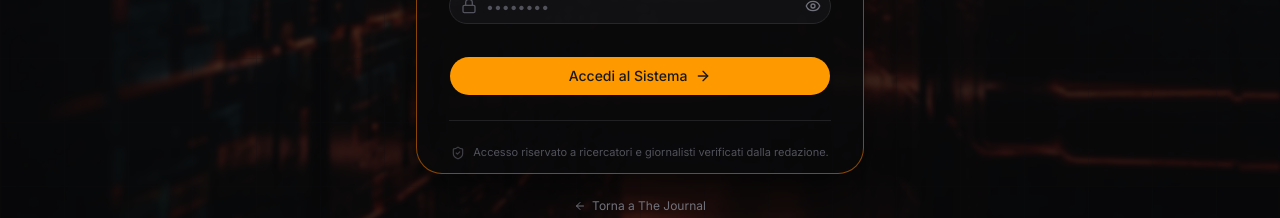
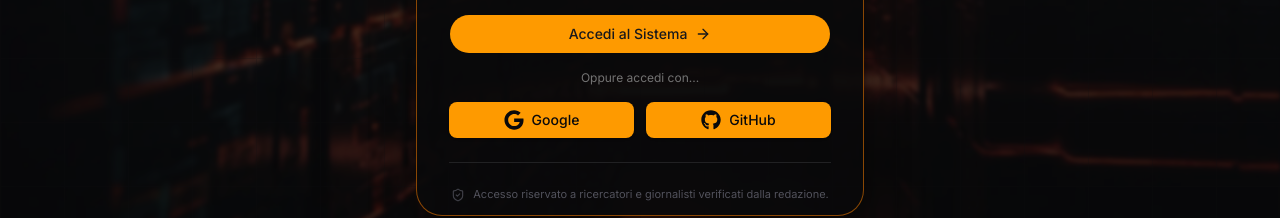
Before and after one commit to cp985/TheJournal, a Next.js app: page /login in a window 1280 px wide. Shown: the part 518-736 px from the top of the page. Built offline with nearby package versions, Linux system fonts and the light colour scheme; no server answers.

Commit message:
improve oauth

```diff
--- a/src/action/action.ts
+++ b/src/action/action.ts
@@ -285,6 +285,24 @@ export const userLogin = async (
 }
 
 
+//oauth login/signup
+
+export async function userOauth(provider: "google" | "github") {
+  try {
+    await signIn(provider, { redirectTo: "/profile" });
+  } catch (error) {
+    if (error instanceof Error && error.message.includes("NEXT_REDIRECT")) {
+      throw error;
+    }
+
+    if (error instanceof AuthError) {
+      return { success: false, message: "auth-error" };
+    }
+
+    throw error;
+  }
+}
+
 //sendmail action
 
 const userSendEmailZodSchema = z
--- a/src/app/(public)/login/page.tsx
+++ b/src/app/(public)/login/page.tsx
@@ -14,6 +14,7 @@ import { useActionState } from "react";
 import {
   userSignUp,
   userLogin,
+  userOauth,
   type SignUpFormState,
   type LoginFormState,
 } from "@/action/action";
@@ -28,6 +29,8 @@ import {
   ArrowLeft,
   ArrowRight,
 } from "lucide-react";
+
+import { FaGoogle, FaGithub } from "react-icons/fa6";
 
 import { useLanguage } from "@/context/maincontext";
 
@@ -415,6 +418,36 @@ function LoginComponent() {
                 )}
               </Button>
 
+              <div className="relative my-4 text-center text-xs text-muted-foreground ">
+                {t.login.or}
+              </div>
+
+              {/* BOTTONI OAUTH (FUORI DAL FORM CREDENTIALS) */}
+                            <div className="relative my-4 text-center text-xs text-muted-foreground uppercase"></div>
+
+              <div className="flex flex-row gap-3">
+                {/* Bottone Google */}
+                <button
+                  type="button"
+                  onClick={() => userOauth("google")}
+                  className="flex-1 flex items-center justify-center gap-2 bg-amber-500 hover:bg-amber-700 text-zinc-950 font-medium py-2 px-4 rounded-md transition-colors duration-200 shadow-sm"
+                >
+                  <FaGoogle className="h-5 w-5" />
+
+                  <span>{isSignUp ? "Google" : "Google"}</span>
+                </button>
+
+                {/* Bottone GitHub */}
+                <button
+                  type="button"
+                  onClick={() => userOauth("github")}
+                  className="flex-1 flex items-center justify-center gap-2 bg-amber-500 hover:bg-amber-700 text-zinc-950 font-medium py-2 px-4 rounded-md transition-colors duration-200 shadow-sm"
+                >
+                  <FaGithub className="h-5 w-5" />
+                  <span>{isSignUp ? "GitHub" : "GitHub"}</span>
+                </button>
+              </div>
+
               {/* Error box */}
 
               {((formData.errors && Object.keys(formData.errors).length > 0) ||
@@ -434,7 +467,6 @@ function LoginComponent() {
                         ([field, messages]) => {
                           if (!messages || messages.length === 0) return null;
                           const errorKey = messages[0];
-                          // Recupera la traduzione oppure usa una chiave di fallback
                           const translatedMessage =
                             (t.login.errors as Record<string, string>)[
                               errorKey
--- a/src/auth/auth.ts
+++ b/src/auth/auth.ts
@@ -1,87 +1,163 @@
-import NextAuth, { DefaultSession } from "next-auth";
-import { JWT } from "next-auth/jwt";
-import Credentials from "next-auth/providers/credentials";
+// import NextAuth, { DefaultSession } from "next-auth";
+// import { JWT } from "next-auth/jwt";
+// import Credentials from "next-auth/providers/credentials";
 
-declare module "next-auth" {
-  interface User {
-    username?: string;
-    role?: string;
-  }
+// declare module "next-auth" {
+//   interface User {
+//     username?: string;
+//     role?: string;
+//   }
 
-  interface Session {
-    user: {
-      id?: string;
-      email?: string;
-      username?: string;
-      role?: string;
-    } & DefaultSession["user"];
-  }
-}
+//   interface Session {
+//     user: {
+//       id?: string;
+//       email?: string;
+//       username?: string;
+//       role?: string;
+//     } & DefaultSession["user"];
+//   }
+// }
 
-declare module "next-auth/jwt" {
-  interface JWT  {
-    id?: string;
-    username?: string;
-    role?: string;
-  }
-}
+// declare module "next-auth/jwt" {
+//   interface JWT  {
+//     id?: string;
+//     username?: string;
+//     role?: string;
+//   }
+// }
+
+// // export const { handlers, signIn, signOut, auth } = NextAuth({
+// //   secret: process.env.AUTH_SECRET,
+// //     providers: [
+// //     Credentials({
+// //       name: "Credentials",
+// //       credentials: {
+// //         email: {
+// //           label: "Email",
+// //           type: "text",
+// //           placeholder: "Enter your email",
+// //         },
+// //         password: {
+// //           label: "Password",
+// //           type: "password",
+// //           placeholder: "Enter your password",
+// //         },
+// //       },
+
+// //       async authorize(credentials) {
+// //         if (!credentials?.email || !credentials?.password) {
+// //           return null;
+// //         }
+
+// //         const email = credentials.email as string;
+// //         const password = credentials.password as string;
+
+// //         //! chiamata /user tramite mail
+// //         const resp = await userByEmail(email);
+
+// //         const user = resp.data;
+// //         const error = resp.error;
+
+// //         if (error || !user || !user.password) {
+// //           return null;
+// //         }
+
+// //         const isValid = await bcrypt.compare(password, user.password);
+
+// //         if (!isValid) {
+// //           return null;
+// //         }
+
+// //         return {
+// //           id: user.id,
+// //           email: user.email,
+// //           username: user.username,
+// //           role: user.role,
+// //         };
+// //       },
+// //     }),
+// //   ],
+// //   session: {
+// //     strategy: "jwt",
+// //     maxAge: 30 * 24 * 60 * 60, // 30 days
+// //   },
+
+// //   callbacks: {
+// //     async jwt({ token, user }) {
+// //       if (user) {
+// //         token.id = user.id;
+// //         token.email = user.email;
+// //         token.username = user.username;
+// //         token.role = user.role;
+// //       }
+// //       return token;
+// //     },
+// //     async session({ session, token }) {
+// //       if (token) {
+// //         session.user.id = token.id ?? "";
+// //         session.user.email = token.email ?? "";
+// //         session.user.username = token.username;
+// //         session.user.role = token.role;
+// //       }
+// //       return session;
+// //     },
+// //   },
+// //   pages: {
+// //     signIn: "/login",
+// //     signOut: "/login",
+// //     error: "/login",
+// //   },
+// // });
+
+
+
+
 
 // export const { handlers, signIn, signOut, auth } = NextAuth({
 //   secret: process.env.AUTH_SECRET,
-//     providers: [
+//   providers: [
 //     Credentials({
 //       name: "Credentials",
 //       credentials: {
-//         email: {
-//           label: "Email",
-//           type: "text",
-//           placeholder: "Enter your email",
-//         },
-//         password: {
-//           label: "Password",
-//           type: "password",
-//           placeholder: "Enter your password",
-//         },
+//         email: { label: "Email", type: "text" },
+//         password: { label: "Password", type: "password" },
 //       },
 
 //       async authorize(credentials) {
-//         if (!credentials?.email || !credentials?.password) {
+//         if (!credentials?.email) {
 //           return null;
 //         }
 
 //         const email = credentials.email as string;
-//         const password = credentials.password as string;
 
-//         //! chiamata /user tramite mail
-//         const resp = await userByEmail(email);
+//         const resp = await fetch(
+//           `${process.env.NEXT_PUBLIC_URL_RENDER}/user/email`,
+//           {
+//             method: "POST",
+//             headers: { "Content-Type": "application/json" },
+//             body: JSON.stringify({ email }),
+//           }
+//         );
 
-//         const user = resp.data;
-//         const error = resp.error;
+//         const data = await resp.json();
 
-//         if (error || !user || !user.password) {
-//           return null;
-//         }
-
-//         const isValid = await bcrypt.compare(password, user.password);
-
-//         if (!isValid) {
+//         if (!resp.ok || !data) {
 //           return null;
 //         }
 
 //         return {
-//           id: user.id,
-//           email: user.email,
-//           username: user.username,
-//           role: user.role,
+//           id: data.user.id,
+//           email: data.user.email,
+//           username: data.user.username,
+//           role: data.user.role,
 //         };
 //       },
 //     }),
 //   ],
 //   session: {
 //     strategy: "jwt",
-//     maxAge: 30 * 24 * 60 * 60, // 30 days
+//     maxAge: 30 * 24 * 60 * 60, // 30 giorni
 //   },
-
 //   callbacks: {
 //     async jwt({ token, user }) {
 //       if (user) {
@@ -110,12 +186,42 @@ declare module "next-auth/jwt" {
 // });
 
 
+import NextAuth, { DefaultSession } from "next-auth";
+import { JWT } from "next-auth/jwt";
+import Credentials from "next-auth/providers/credentials";
 
 
+import Google from "next-auth/providers/google";
+import GitHub from "next-auth/providers/github";
+
+declare module "next-auth" {
+  interface User {
+    username?: string;
+    role?: string;
+  }
+
+  interface Session {
+    user: {
+      id?: string;
+      email?: string;
+      username?: string;
+      role?: string;
+    } & DefaultSession["user"];
+  }
+}
+
+declare module "next-auth/jwt" {
+  interface JWT {
+    id?: string;
+    username?: string;
+    role?: string;
+  }
+}
 
 export const { handlers, signIn, signOut, auth } = NextAuth({
   secret: process.env.AUTH_SECRET,
   providers: [
+
     Credentials({
       name: "Credentials",
       credentials: {
@@ -153,12 +259,69 @@ export const { handlers, signIn, signOut, auth } = NextAuth({
         };
       },
     }),
+
+    // ==========================================
+    // [NUOVO] PROVIDER OAUTH (GOOGLE & GITHUB)
+    // ==========================================
+    Google({
+      clientId: process.env.AUTH_GOOGLE_ID,
+      clientSecret: process.env.AUTH_GOOGLE_SECRET,
+    }),
+    GitHub({
+      clientId: process.env.AUTH_GITHUB_ID,
+      clientSecret: process.env.AUTH_GITHUB_SECRET,
+    }),
   ],
   session: {
     strategy: "jwt",
     maxAge: 30 * 24 * 60 * 60, // 30 giorni
   },
   callbacks: {
+    // ==========================================
+    // CALLBACK SIGNIN PER OAUTH SYNC
+
+    // Viene scatenato subito dopo la conferma da Google/GitHub
+    async signIn({ user, account }) {
+      // Se l'accesso avviene via OAuth (Google o GitHub)
+      if (account?.provider === "google" || account?.provider === "github") {
+        try {
+          // Chiamata al backend per trovare o creare l'utente nel DB Supabase via Prisma
+          const resp = await fetch(
+            `${process.env.NEXT_PUBLIC_URL_RENDER}/users/oauth-sync`,
+            {
+              method: "POST",
+              headers: { "Content-Type": "application/json" },
+              body: JSON.stringify({
+                email: user.email,
+                name: user.name,
+                provider: account.provider,
+              }),
+            }
+          );
+
+          const data = await resp.json();
+
+          if (!resp.ok || !data) {
+            return false; // Blocca il login se il backend restituisce errore
+          }
+
+          // Arricchiamo l'oggetto user temporaneo con i dati restituiti dal DB
+          user.id = data.user.id;
+          user.username = data.user.username;
+          user.role = data.user.role;
+
+          return true;
+        } catch (error) {
+          console.error("Errore durante oauth-sync con il backend:", error);
+          return false;
+        }
+      }
+
+      return true; // Per le Credentials il flusso prosegue normalmente
+    },
+
+    // ==========================================
+
     async jwt({ token, user }) {
       if (user) {
         token.id = user.id;
--- a/src/lib/dictionary.ts
+++ b/src/lib/dictionary.ts
@@ -289,6 +289,7 @@ export const dictionary = {
       },
     },
     login: {
+      or: "Oppure accedi con...",
       usernameLabel: "Username / Alias Operatore",
       usernamePlaceholder: "Es. Agente_07",
       emailLabel: "Email",
@@ -768,6 +769,7 @@ export const dictionary = {
       },
     },
     login: {
+      or: "Or access with...",
       usernameLabel: "Username / Operator Alias",
       usernamePlaceholder: "E.g. Agent_07",
       emailLabel: "Email",
```
